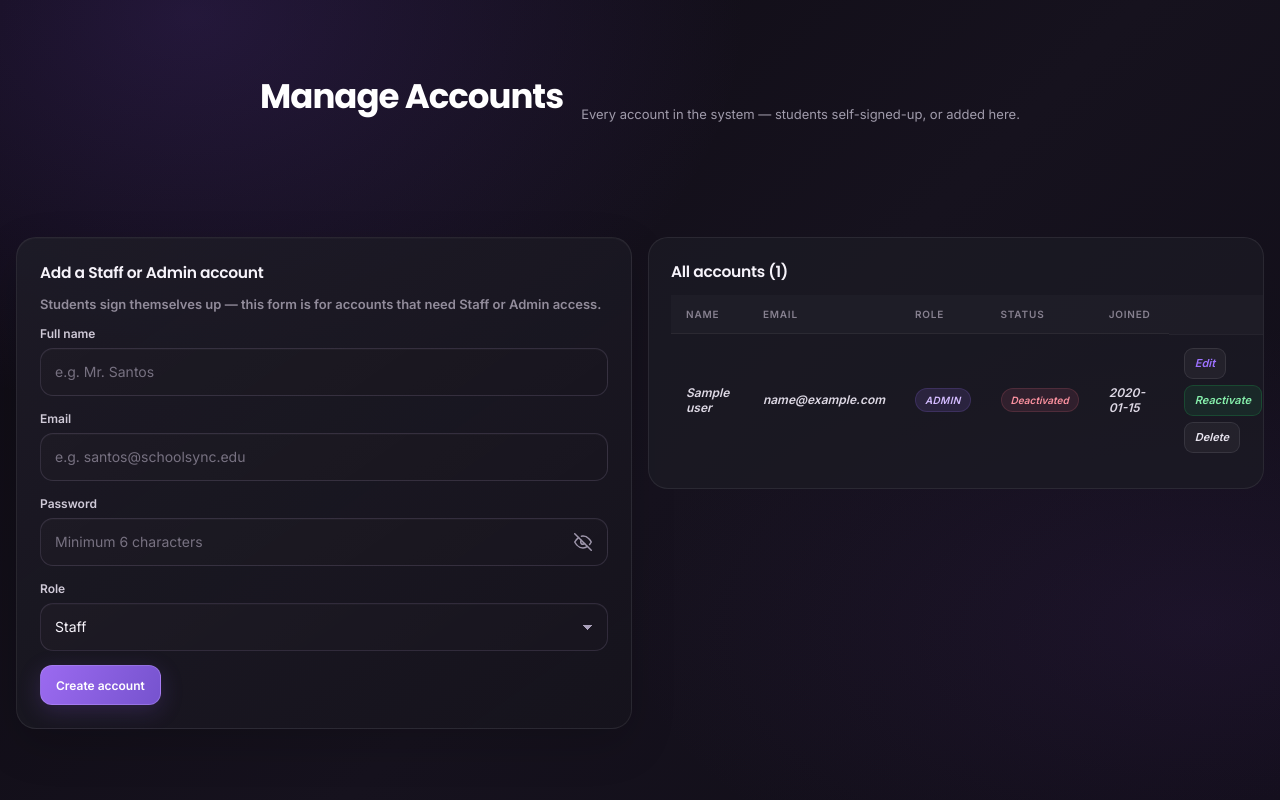
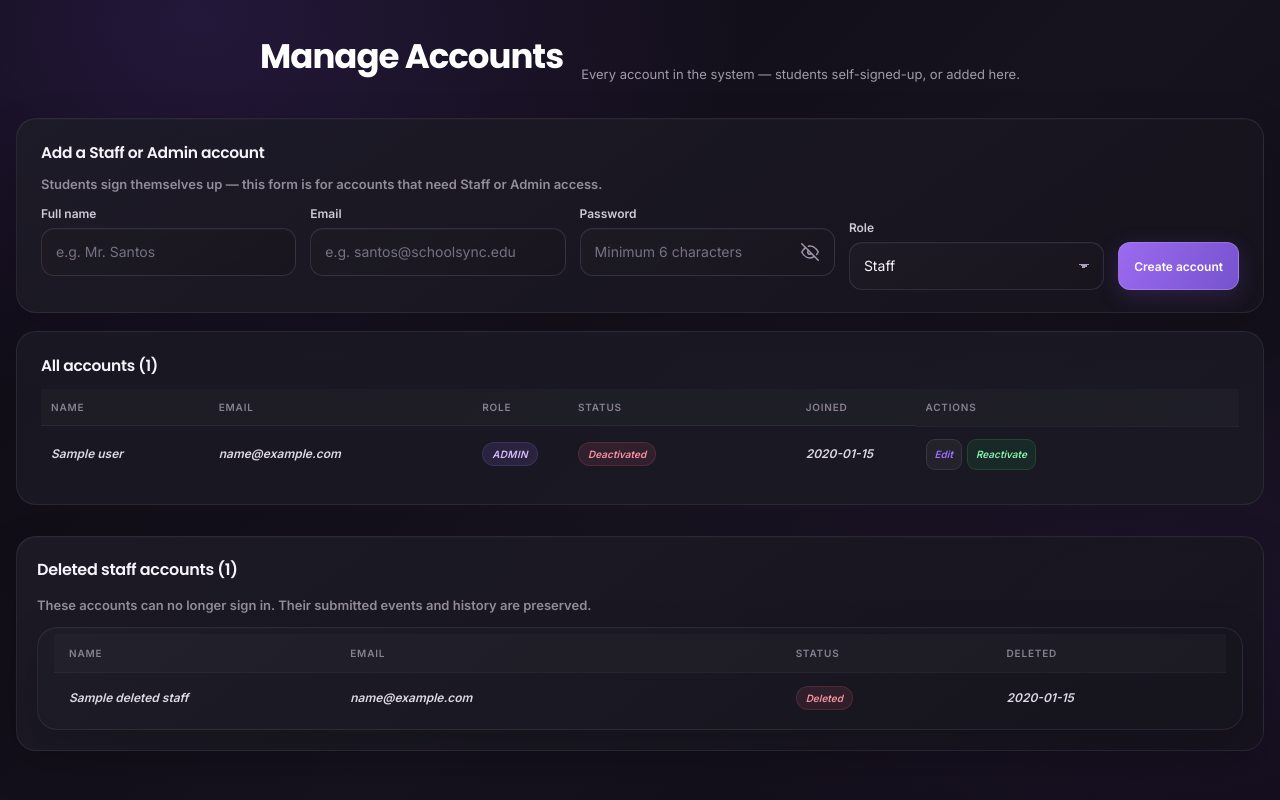
Before and after one commit to jamescarlbasalo-hub/Solar-System, a Flask app: template templates/manage_accounts.html in a window 1280 px wide. Run offline with Flask 3, Linux system fonts and the light colour scheme; the template is opened without the code that fills it: most values are stand-ins (such as "Sample title", 1, 10 or a date in 2020); some libraries are stand-ins or nearby versions.

Commit message:
Nag Implement kog Soft Deletion sa Staff

```diff
--- a/app.py
+++ b/app.py
@@ -12,7 +12,7 @@ from werkzeug.security import generate_password_hash
 import database
 from models import (
     get_user_by_email, get_user_by_id, verify_password, count_users_by_role,
-    create_user, get_all_users, delete_user,
+    create_user, get_all_users, get_deleted_staff, delete_user, soft_delete_staff,
     update_user_account, set_user_active, update_own_profile, update_password,
     set_last_name_change, admin_reset_password, complete_forced_password_change,
 )
@@ -215,7 +215,7 @@ def login():
             flash("Invalid email or password.", "error")
             return render_template("login.html")
 
-        if not user["is_active"]:
+        if not user["is_active"] or user["deleted_at"] is not None:
             flash("This account has been deactivated. Contact an Administrator.", "error")
             return render_template("login.html")
 
@@ -557,7 +557,8 @@ def manage_accounts():
         return redirect(url_for("manage_accounts"))
 
     users = get_all_users()
-    return render_template("manage_accounts.html", users=users)
+    deleted_staff = get_deleted_staff()
+    return render_template("manage_accounts.html", users=users, deleted_staff=deleted_staff)
 
 
 @app.route("/admin/accounts/<int:user_id>/delete", methods=["POST"])
@@ -567,9 +568,36 @@ def delete_account(user_id):
         flash("You can't delete your own account while logged in.", "error")
     else:
         target = get_user_by_id(user_id)
-        delete_user(user_id)
-        if target:
+        if target is None:
+            flash("That account no longer exists.", "error")
+        elif target["role"] == "admin":
+            flash("Admin accounts can't be deleted from Manage Accounts.", "error")
+        elif target["role"] == "staff":
+            try:
+                result = soft_delete_staff(current_user()["id"], user_id)
+            except database.DATABASE_ERRORS:
+                app.logger.exception("Staff soft deletion failed for user id %s", user_id)
+                flash("The staff account was not deleted. Please try again.", "error")
+            else:
+                messages = {
+                    "deleted": ("success", f"Staff account '{target['email']}' was deleted. "
+                                "Their access was revoked and their events and history were preserved."),
+                    "already_deleted": ("error", "That staff account has already been deleted."),
+                    "not_found": ("error", "That account no longer exists."),
+                    "not_staff": ("error", "Only staff accounts can be deleted this way."),
+                    "conflict": ("error", "The account changed while being deleted. Refresh and try again."),
+                }
+                category, message = messages[result]
+                flash(message, category)
+        elif delete_user(user_id):
             flash(f"Account '{target['email']}' deleted.", "success")
+        else:
+            set_user_active(user_id, False)
+            flash(
+                f"Account '{target['email']}' has linked history, so it was "
+                "deactivated instead of deleted. Its history was preserved.",
+                "success",
+            )
     return redirect(url_for("manage_accounts"))
 
 
@@ -579,6 +607,9 @@ def edit_account(user_id):
     target = get_user_by_id(user_id)
     if target is None:
         flash("That account doesn't exist.", "error")
+        return redirect(url_for("manage_accounts"))
+    if target["deleted_at"] is not None:
+        flash("Deleted staff accounts are archived and can't be edited.", "error")
         return redirect(url_for("manage_accounts"))
 
     # An admin editing their own account can't change their own role —
@@ -625,6 +656,9 @@ def toggle_active(user_id):
     if target is None:
         flash("That account doesn't exist.", "error")
         return redirect(url_for("manage_accounts"))
+    if target["deleted_at"] is not None:
+        flash("Deleted staff accounts can't be reactivated.", "error")
+        return redirect(url_for("manage_accounts"))
 
     # Flip whatever it currently is — active becomes inactive, and vice
     # versa — so one button does both jobs depending on current state.
@@ -654,6 +688,9 @@ def reset_account_password(user_id):
     # every rule is re-checked here on the server, never trusted from the form.
     if target is None:
         flash("That account doesn't exist.", "error")
+        return redirect(url_for("manage_accounts"))
+    if target["deleted_at"] is not None:
+        flash("Deleted staff accounts can't have their password reset.", "error")
         return redirect(url_for("manage_accounts"))
     if target["id"] == admin["id"]:
         flash("Use Account Settings to change your own password.", "error")
--- a/database.py
+++ b/database.py
@@ -219,6 +219,7 @@ def _ensure_sqlite_schema(conn):
                email TEXT NOT NULL UNIQUE,
                password_hash TEXT NOT NULL,
                role TEXT NOT NULL CHECK (role IN ('admin', 'staff', 'student')),
+               deleted_at TEXT,
                created_at TEXT NOT NULL DEFAULT (datetime('now'))
            )"""
     )
@@ -264,7 +265,8 @@ def _ensure_postgres_schema(conn):
                last_profile_update TEXT,
                last_name_change TEXT,
                must_change_password INTEGER NOT NULL DEFAULT 0,
-               session_version INTEGER NOT NULL DEFAULT 0
+               session_version INTEGER NOT NULL DEFAULT 0,
+               deleted_at TEXT
            )""",
         """CREATE TABLE IF NOT EXISTS events (
                id BIGINT GENERATED BY DEFAULT AS IDENTITY PRIMARY KEY,
@@ -324,6 +326,7 @@ def _ensure_postgres_schema(conn):
     conn.execute("ALTER TABLE users ADD COLUMN IF NOT EXISTS last_name_change TEXT")
     conn.execute("ALTER TABLE users ADD COLUMN IF NOT EXISTS must_change_password INTEGER NOT NULL DEFAULT 0")
     conn.execute("ALTER TABLE users ADD COLUMN IF NOT EXISTS session_version INTEGER NOT NULL DEFAULT 0")
+    conn.execute("ALTER TABLE users ADD COLUMN IF NOT EXISTS deleted_at TEXT")
 
 
 def _ensure_sqlite_support_tables(conn):
@@ -388,6 +391,7 @@ def ensure_schema_migrations():
                 "last_name_change": "TEXT",
                 "must_change_password": "INTEGER NOT NULL DEFAULT 0",
                 "session_version": "INTEGER NOT NULL DEFAULT 0",
+                "deleted_at": "TEXT",
             }
             for column, definition in migrations.items():
                 if column not in columns:
--- a/schema.sql
+++ b/schema.sql
@@ -8,6 +8,7 @@ CREATE TABLE users (
     email         TEXT NOT NULL UNIQUE,
     password_hash TEXT NOT NULL,
     role          TEXT NOT NULL CHECK (role IN ('admin', 'staff', 'student')),
+    deleted_at    TEXT,
     last_name_change TEXT,
     created_at    TEXT NOT NULL DEFAULT (datetime('now'))
 );
--- a/static/css/style.css
+++ b/static/css/style.css
@@ -855,6 +855,63 @@ input:-webkit-autofill,input:-webkit-autofill:hover,input:-webkit-autofill:focus
   .sidebar-utility:focus-visible { outline:2px solid #a77aff; outline-offset:2px; }
 }
 
+/* Manage Accounts desktop layout: give the account table the full content
+   width so its columns and actions are visible without sideways scrolling. */
+@media (min-width:761px) {
+  .manage-accounts-layout {
+    grid-template-columns:minmax(0,1fr);
+    gap:18px;
+  }
+  .manage-accounts-layout > .manage-account-form-card,
+  .manage-accounts-layout > .list-card {
+    width:100%;
+    max-width:none;
+    min-width:0;
+    padding:22px 24px;
+  }
+  .manage-account-form {
+    display:grid;
+    grid-template-columns:repeat(4,minmax(0,1fr)) auto;
+    align-items:end;
+    gap:0 14px;
+  }
+  .manage-account-field { min-width:0; }
+  .manage-account-field label { display:block; margin:0 0 7px; }
+  .manage-account-field > input,
+  .manage-account-field > select { margin-bottom:0; }
+  .manage-account-field .password-field { margin-bottom:0; }
+  .manage-account-submit { display:flex; align-items:end; }
+  .manage-account-submit .btn { min-height:48px; white-space:nowrap; }
+
+  .manage-accounts-layout .data-table {
+    width:100%;
+    min-width:0;
+    table-layout:fixed;
+  }
+  .manage-accounts-layout .data-table th,
+  .manage-accounts-layout .data-table td { padding:12px 10px; }
+  .manage-accounts-layout .data-table th:nth-child(1) { width:14%; }
+  .manage-accounts-layout .data-table th:nth-child(2) { width:22%; }
+  .manage-accounts-layout .data-table th:nth-child(3) { width:8%; }
+  .manage-accounts-layout .data-table th:nth-child(4) { width:19%; }
+  .manage-accounts-layout .data-table th:nth-child(5) { width:10%; }
+  .manage-accounts-layout .data-table th:nth-child(6) { width:27%; }
+  .manage-accounts-layout .manage-account-name,
+  .manage-accounts-layout .manage-account-email { overflow-wrap:anywhere; }
+  .manage-accounts-layout .data-table td:nth-child(5) { white-space:nowrap; }
+  .manage-accounts-layout .row-actions { gap:5px; }
+  .manage-accounts-layout .row-actions .btn { padding:6px 8px; font-size:10px; white-space:nowrap; }
+
+  .manage-accounts-archive .table-wrap { min-width:0; }
+  .manage-accounts-archive .data-table { min-width:0; table-layout:fixed; }
+  .manage-accounts-archive .data-table th:nth-child(1) { width:24%; }
+  .manage-accounts-archive .data-table th:nth-child(2) { width:38%; }
+  .manage-accounts-archive .data-table th:nth-child(3) { width:18%; }
+  .manage-accounts-archive .data-table th:nth-child(4) { width:20%; }
+  .manage-accounts-archive .data-table td:nth-child(2) { overflow-wrap:anywhere; }
+  .manage-accounts-archive .data-table td:nth-child(4) { white-space:nowrap; }
+}
+
 /* Dark reset-password surfaces: keep text readable in the modal and result page. */
 .reset-options .reset-option {
   color: #f5f1fa;
--- a/templates/dashboard_admin.html
+++ b/templates/dashboard_admin.html
@@ -106,7 +106,7 @@
   </div>
 </section>
 <section class="recent-section">
-  <h2>All Approved  Events</h2>
+  <h2>All Approved Events</h2>
   <p class="hint-text">Approved events only. Edit, reject, or delete any event from here.</p>
   <div class="all-events-box">
     <table class="data-table">
--- a/templates/manage_accounts.html
+++ b/templates/manage_accounts.html
@@ -7,17 +7,22 @@
   <p class="page-sub">Every account in the system — students self-signed-up, or added here.</p>
 </header>
 
-<section class="two-col">
-  <div class="form-card">
+<section class="two-col manage-accounts-layout">
+  <div class="form-card manage-account-form-card">
     <h2>Add a Staff or Admin account</h2>
     <p class="hint-text">Students sign themselves up — this form is for accounts that need Staff or Admin access.</p>
-    <form method="POST" action="{{ url_for('manage_accounts') }}">
+    <form method="POST" action="{{ url_for('manage_accounts') }}" class="manage-account-form">
+      <div class="manage-account-field">
         <label for="name">Full name</label>
         <input type="text" id="name" name="name" placeholder="e.g. Mr. Santos" required>
+      </div>
 
+      <div class="manage-account-field">
         <label for="email">Email</label>
         <input type="email" id="email" name="email" placeholder="e.g. santos@schoolsync.edu" required>
+      </div>
 
+      <div class="manage-account-field">
         <label for="password">Password</label>
         <div class="password-field">
           <input type="password" id="password" name="password" placeholder="Minimum 6 characters" minlength="6" autocomplete="new-password" required>
@@ -26,27 +31,32 @@
             <svg class="icon-eye-off" viewBox="0 0 24 24" fill="none" stroke="currentColor" stroke-width="2" stroke-linecap="round" stroke-linejoin="round"><path d="M17.94 17.94A10.07 10.07 0 0 1 12 20c-7 0-11-8-11-8a18.45 18.45 0 0 1 5.06-5.94M9.9 4.24A9.12 9.12 0 0 1 12 4c7 0 11 8 11 8a18.5 18.5 0 0 1-2.16 3.19m-6.72-1.07a3 3 0 1 1-4.24-4.24"/><line x1="1" y1="1" x2="23" y2="23"/></svg>
           </button>
         </div>
+      </div>
 
+      <div class="manage-account-field">
         <label for="role">Role</label>
         <select id="role" name="role" required>
           <option value="staff">Staff</option>
           <option value="admin">Admin</option>
           <option value="student">Student</option>
         </select>
+      </div>
 
+      <div class="manage-account-submit">
         <button type="submit" class="btn btn-primary">Create account</button>
+      </div>
     </form>
   </div>
 
   <div class="list-card">
     <h2>All accounts ({{ users|length }})</h2>
     <table class="data-table">
-      <thead><tr><th>Name</th><th>Email</th><th>Role</th><th>Status</th><th>Joined</th><th></th></tr></thead>
+      <thead><tr><th>Name</th><th>Email</th><th>Role</th><th>Status</th><th>Joined</th><th>Actions</th></tr></thead>
       <tbody>
       {% for u in users %}
         <tr class="{{ 'row-inactive' if not u.is_active else '' }}">
-          <td>{{ u.name }}</td>
-          <td>{{ u.email }}</td>
+          <td class="manage-account-name">{{ u.name }}</td>
+          <td class="manage-account-email">{{ u.email }}</td>
           <td><span class="role-badge role-{{ u.role }}">{{ u.role | capitalize }}</span></td>
           <td>
             {% if u.is_active %}
@@ -77,9 +87,17 @@
                   <button type="submit" class="btn btn-small btn-good">Reactivate</button>
                 {% endif %}
               </form>
-              <form method="POST" action="{{ url_for('delete_account', user_id=u.id) }}" onsubmit="return confirm('Delete {{ u.email }}?');">
+              {% if u.role == 'staff' %}
+                <form method="POST" action="{{ url_for('delete_account', user_id=u.id) }}"
+                      onsubmit="if (!confirm('Delete this staff account? They will lose access, but their events and history will remain unchanged.')) return false; const button = this.querySelector('button[type=submit]'); button.disabled = true; button.textContent = 'Deleting…'; return true;">
                   <button type="submit" class="btn btn-small btn-ghost-danger">Delete</button>
                 </form>
+              {% elif u.role == 'student' %}
+                <form method="POST" action="{{ url_for('delete_account', user_id=u.id) }}"
+                      onsubmit="if (!confirm('Delete {{ u.email }}?')) return false; const button = this.querySelector('button[type=submit]'); button.disabled = true; button.textContent = 'Deleting…'; return true;">
+                  <button type="submit" class="btn btn-small btn-ghost-danger">Delete</button>
+                </form>
+              {% endif %}
             {% else %}
               <span class="hint-text">(you)</span>
             {% endif %}
@@ -90,6 +108,28 @@
     </table>
   </div>
 </section>
+
+{% if deleted_staff %}
+<section class="recent-section manage-accounts-archive" style="margin-top: 18px;">
+  <h2>Deleted staff accounts ({{ deleted_staff|length }})</h2>
+  <p class="hint-text">These accounts can no longer sign in. Their submitted events and history are preserved.</p>
+  <div class="table-wrap">
+    <table class="data-table">
+      <thead><tr><th>Name</th><th>Email</th><th>Status</th><th>Deleted</th></tr></thead>
+      <tbody>
+      {% for u in deleted_staff %}
+        <tr class="row-inactive">
+          <td>{{ u.name }}</td>
+          <td>{{ u.email }}</td>
+          <td><span class="status-pill status-rejected">Deleted</span></td>
+          <td>{{ u.deleted_at[:10] if u.deleted_at else '—' }}</td>
+        </tr>
+      {% endfor %}
+      </tbody>
+    </table>
+  </div>
+</section>
+{% endif %}
 
 {% endblock %}
 
--- a/utils.py
+++ b/utils.py
@@ -52,7 +52,7 @@ def current_user():
         # only blocking future logins. session.clear() ends that session
         # immediately; login_required/role_required will then redirect
         # them to the login page like anyone else who isn't logged in.
-        if user is not None and not user["is_active"]:
+        if user is not None and (not user["is_active"] or user["deleted_at"] is not None):
             session.clear()
             user = None
         # Same idea for password resets: an Admin reset bumps the user's
```
Also changed, not shown: models.py (+94 -12 lines), tests/test_staff_soft_delete.py (added, +252 -0 lines), tests/schoolsync-soft-delete-4owicebt/legacy-schoolsync.db (added), tests/schoolsync-soft-delete-9mpxaa8p/legacy-schoolsync.db (added), tests/schoolsync-soft-delete-gor9kkq5/legacy-schoolsync.db (added), 1 other file. Lines whose indentation alone changed are shown as unchanged.
